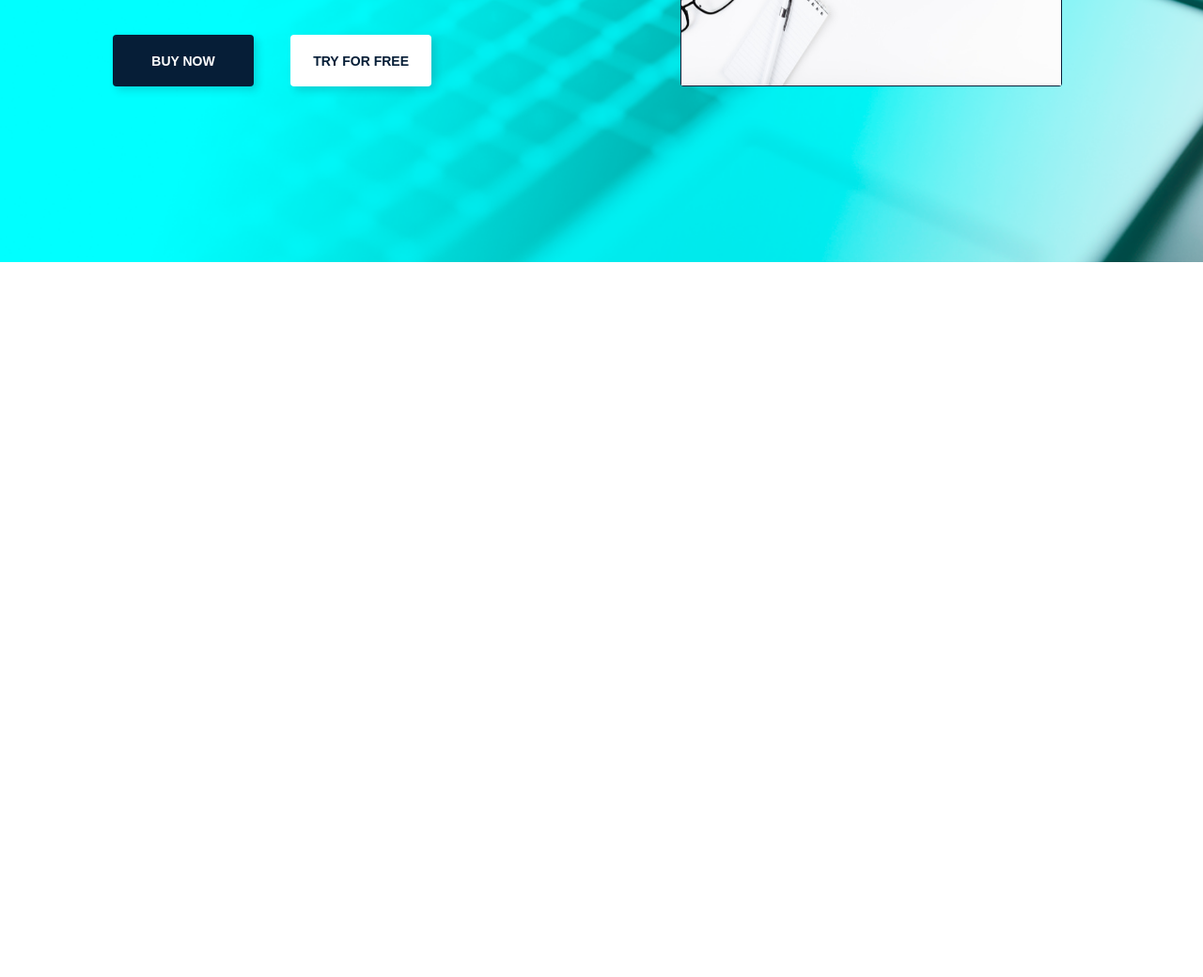
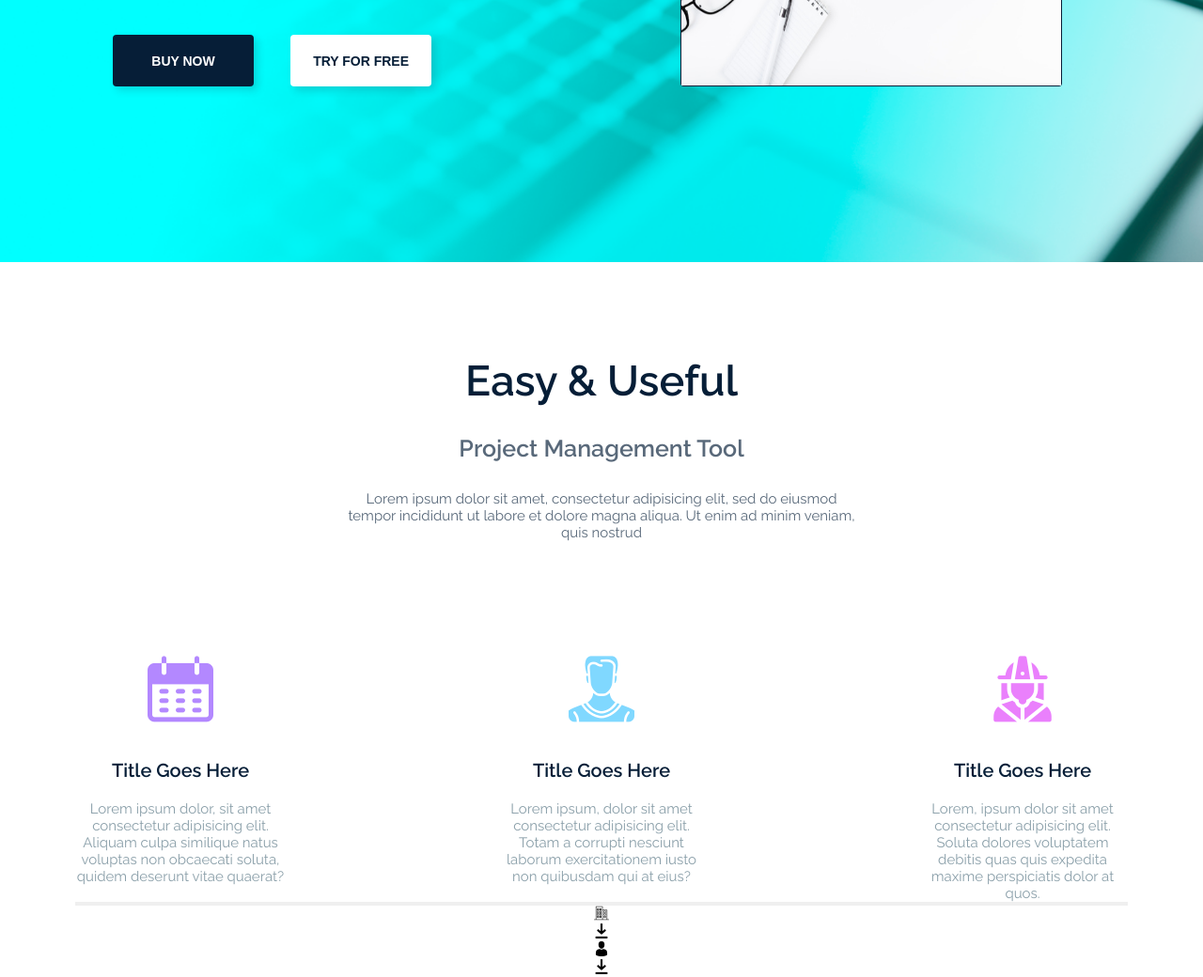
Before and after one commit to yuraaaaaa/HW12, a website: page src/index.html in a window 1280 px wide. Shown: the part 543-1583 px from the top of the page at 94% size. Before the commit the page ends 822 px from the top, so only its background shows below. Drawn offline with Linux system fonts and the light colour scheme; files whose address does not match are found by name.

Commit message:
карточки осталось

```diff
--- a/gulpfile.js
+++ b/gulpfile.js
@@ -1,9 +1,10 @@
-const { src, dist, parallel, series, watch } = require('gulp');
+const { src, dist, parallel, series, watch, dest } = require('gulp');
 
 const sass          = require('gulp-sass')(require('sass'));
 const browserSync   = require('browser-sync').create();
 const autoprefixer  = require('gulp-autoprefixer');
 const concat        = require('gulp-concat');
+const cleancss      = require('gulp-clean-css')
 
 function browsersync() {
     browserSync.init({
@@ -15,7 +16,10 @@ function browsersync() {
 
 function styles() {
     return src('src/scss/main.scss')
-    .pipe(concat('src/css/main.css'))
+    .pipe(sass())
+    .pipe(autoprefixer({overrideBrowserslists:['last 10 versions'], grid:true}))
+    .pipe(cleancss(({ level: { 1: {specialComments: 0}}, format:'beautify' })))
+    .pipe(dest('src/css'))
     .pipe(browserSync.stream())
 
 }
@@ -28,8 +32,14 @@ function buildcopy() {
     .pipe(dest('dist'))
 }
 
+function startwatch() {
+    watch('src/**/*.css', styles)
+    watch('src/**/*.html').on('change', browserSync.reload)
+}
+
 exports.browsersync = browsersync;
 exports.styles      = styles;
 exports.buildcopy   = buildcopy;
+exports.startwatch  = startwatch
 
 // exports.default  =
--- a/package.json
+++ b/package.json
@@ -12,6 +12,7 @@
     "browser-sync": "^2.27.4",
     "gulp": "^4.0.2",
     "gulp-autoprefixer": "^8.0.0",
+    "gulp-clean-css": "^4.3.0",
     "gulp-concat": "^2.6.1",
     "gulp-sass": "^5.0.0",
     "sass": "^1.35.2"
--- a/src/index.html
+++ b/src/index.html
@@ -3,8 +3,8 @@
     <head>
         <meta charset="UTF-8">
         <meta http-equiv="X-UA-Compatible" content="IE=edge">
-        <meta name="viewport" content="width=device-width, initial-scale=1.0">
-        <link rel="stylesheet" href="scss/main.css">
+        <!-- <meta name="viewport" content="width=device-width, initial-scale=1.0"> -->
+        <link rel="stylesheet" href="css/main.css">
         <link rel="stylesheet" href="css/style.css">
         <link rel="preconnect" href="https://fonts.googleapis.com">
         <link rel="preconnect" href="https://fonts.gstatic.com" crossorigin>
@@ -48,5 +48,52 @@
                 </div>
             </section>
         </div>
+        <section class="section">
+            <div class="head-section">
+                <h2>Easy & Useful</h2>
+                <h3>Project Management Tool</h3>
+                <p>Lorem ipsum dolor sit amet, consectetur adipisicing elit, sed do eiusmod tempor incididunt ut labore et dolore magna aliqua. Ut enim ad minim veniam, quis nostrud</p>
+            </div>
+            <div class="easy-useful">
+                <div class="tools">
+                    <i class="icon-calendar icon-easy"></i>
+                    <h3>Title Goes Here</h3>
+                    <p>Lorem ipsum dolor, sit amet consectetur adipisicing elit. Aliquam culpa similique natus voluptas non obcaecati soluta, quidem deserunt vitae quaerat?</p>
+                </div>
+                <div class="tools">
+                    <i class="icon-player icon-easy"></i>
+                    <h3>Title Goes Here</h3>
+                    <p>Lorem ipsum, dolor sit amet consectetur adipisicing elit. Totam a corrupti nesciunt laborum exercitationem iusto non quibusdam qui at eius?</p>
+                </div>
+                <div class="tools">
+                    <i class="icon-fireman icon-easy"></i>
+                    <h3>Title Goes Here</h3>
+                    <p>Lorem, ipsum dolor sit amet consectetur adipisicing elit. Soluta dolores voluptatem debitis quas quis expedita maxime perspiciatis dolor at quos.</p>
+                </div>
+            </div>
+            <button class="button"></button>
+            <div class="cards">
+                <div class="card">
+                    <span class="icon-building"></span>
+                    <span></span>
+                    <span></span>
+                </div>
+                <div class="card">
+                    <span class="icon-download"></span>
+                    <span></span>
+                    <span></span>
+                </div>
+                <div class="card">
+                    <span class="icon-man-user"></span>
+                    <span></span>
+                    <span></span>
+                </div>
+                <div class="card">
+                    <span class="icon-download"></span>
+                    <span></span>
+                    <span></span>
+                </div>
+            </div>
+        </section>
     </body>
 </html>
--- a/src/scss/main.scss
+++ b/src/scss/main.scss
@@ -6,6 +6,7 @@ $title10: #061e37;
 $title20: #b0bec5;
 $title30: #061e37;
 $text: #c0cbd1;
+$text2: #8a9fa9;
 $text4: #061e37;
 $text-card: #59697a;
 $head-section: #b5c2c9;
@@ -16,6 +17,13 @@ $button2: #FFF;
 $button3: #1de9b6;
 $button4: #061e37;
 $button5: #1de9b6;
+$icon1: #b388ff;
+$icon2: #80d8ff;
+$icon3: #ea80fc;
+$card1: #80d8ff;
+$card2: #82b1ff;
+$card3: #b388ff;
+$card4: #ea80fc;
 $font: 'Raleway', 'Arial', 'Helvetica', sans-serif;
 
 //extend
@@ -236,3 +244,75 @@ body {
 .watch-video:hover {
     opacity: 1;
 }
+
+.section {
+    display: flex;
+    flex-direction: column;
+    justify-content: space-between;
+    text-align: center;
+    margin: 100px 80px 0 80px;
+}
+
+.head-section {
+    margin: 0 auto;
+    margin-bottom: 122px;
+    width: 545px;
+
+    h2 {
+        font-size: 45px;
+        font-weight: 600;
+        color: $hover;
+        margin-bottom: 30px;
+    }
+
+    h3 {
+        font-size: 25px;
+        font-weight: 600;
+        color: $text-card;
+        margin-bottom: 30px;
+    }
+
+    p {
+        font-size: 15px;
+        font-weight: 400;
+        color: $text-card;
+    }
+}
+
+.easy-useful {
+    display: flex;
+    justify-content: space-between;
+
+    .tools {
+        width: 20%;
+        .icon-easy {
+            font-size: 70px;
+        }
+
+        .icon-calendar {
+            color: $icon1;
+        }
+
+        .icon-player {
+            color: $icon2;
+        }
+
+        .icon-fireman {
+            color: $icon3;
+        }
+
+        h3 {
+            padding-top: 40px;
+            padding-bottom: 20px;
+            font-size: 20px;
+            font-weight: 600;
+            color: $hover;
+        }
+
+        p {
+            font-size: 15px;
+            font-weight: 400;
+            color: $text2;
+        }
+    }
+}
```
Also changed, not shown: src/css/main.css (added), src/scss/main.css, 2 other files.
